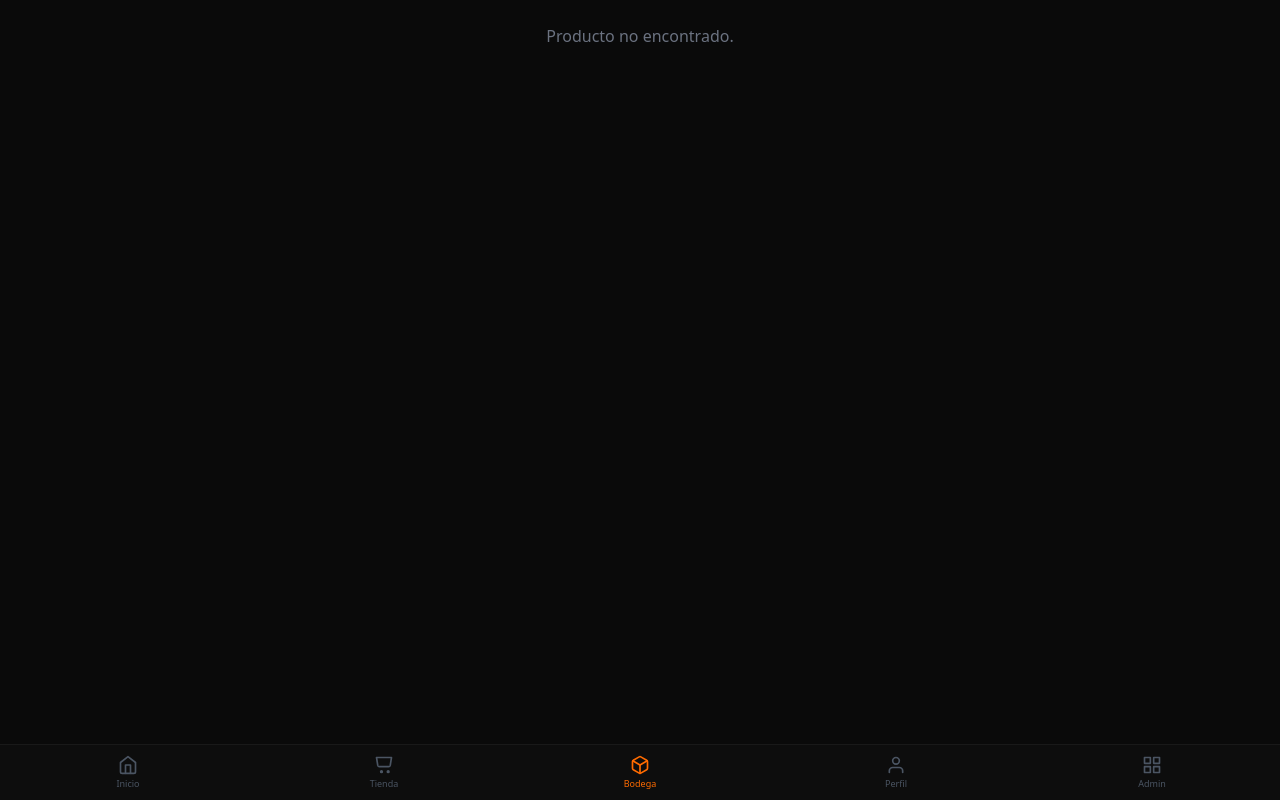
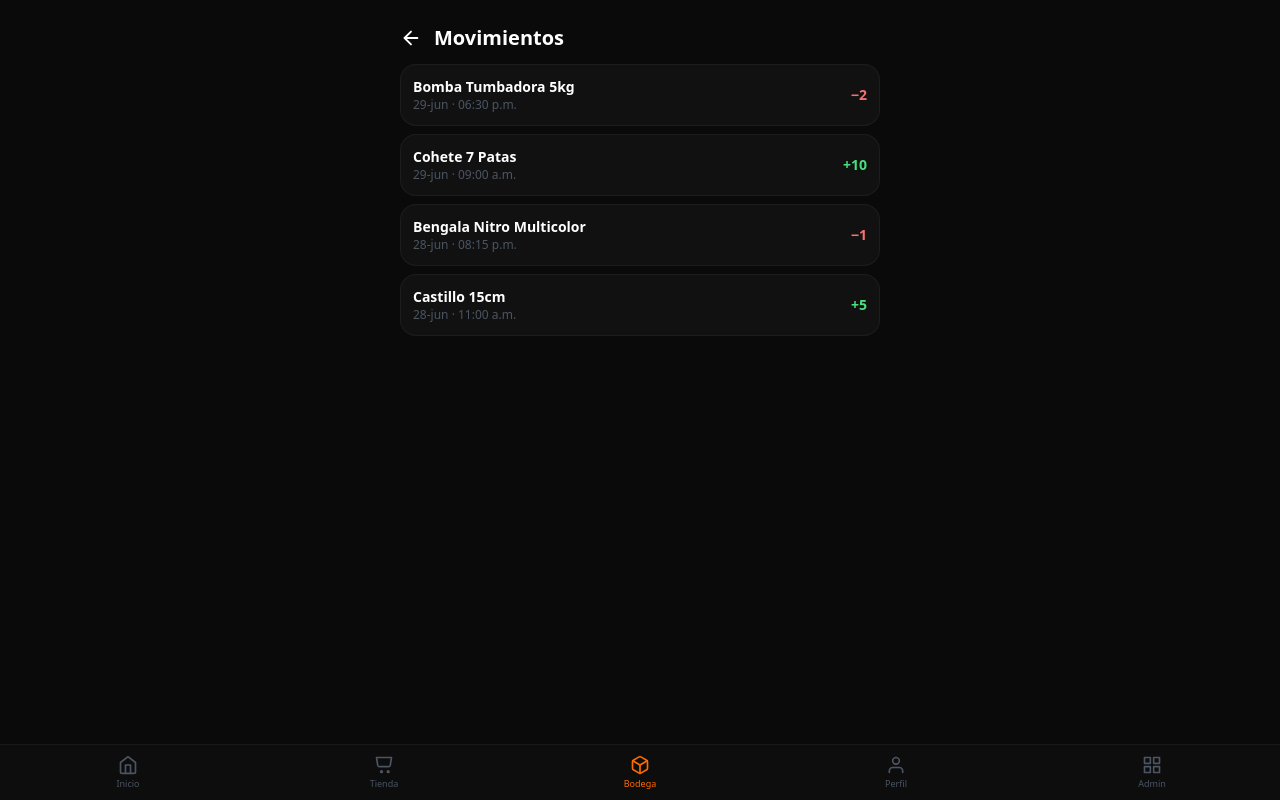
Before and after one commit to turbillon50/pirotecnia-kyo, a Next.js app: page /app/movimientos in a window 1280 px wide. Built offline with nearby package versions, Linux system fonts and the light colour scheme.

Commit message:
feat: pantalla movimientos

```diff
--- /dev/null
+++ b/src/app/app/movimientos/page.tsx
@@ -0,0 +1,51 @@
+'use client';
+import { motion } from 'framer-motion';
+import Link from 'next/link';
+import { demoMovements, demoProducts } from '@/lib/demo-data';
+import { IconArrowLeft } from '@/components/icons';
+
+export default function MovimientosPage() {
+  const getProduct = (id: number) => demoProducts.find((p) => p.id === id);
+
+  return (
+    <motion.main
+      initial={{ opacity: 0, y: 16 }}
+      animate={{ opacity: 1, y: 0 }}
+      transition={{ duration: 0.25 }}
+      className="max-w-lg mx-auto pb-4"
+    >
+      <div className="px-4 pt-6 pb-3 flex items-center gap-3">
+        <Link href="/app">
+          <IconArrowLeft c="#fff" s={22} />
+        </Link>
+        <h1 className="text-xl font-black text-white">Movimientos</h1>
+      </div>
+
+      <div className="px-4 space-y-2">
+        {demoMovements.map((m, i) => {
+          const p = getProduct(m.productoId);
+          const fecha = new Date(m.fecha);
+          return (
+            <motion.div
+              key={m.id}
+              initial={{ opacity: 0, y: 16 }}
+              animate={{ opacity: 1, y: 0 }}
+              transition={{ duration: 0.25, delay: 0.05 * i }}
+              className="bg-[#111] rounded-[var(--r-md)] p-3 border border-white/5 flex items-center justify-between"
+            >
+              <div>
+                <p className="text-white text-sm font-semibold">{p?.nombre}</p>
+                <p className="text-gray-600 text-xs">
+                  {fecha.toLocaleDateString('es-MX', { day: '2-digit', month: 'short' })} · {fecha.toLocaleTimeString('es-MX', { hour: '2-digit', minute: '2-digit' })}
+                </p>
+              </div>
+              <span className={`text-sm font-black ${m.tipo === 'venta' ? 'text-red-400' : 'text-green-400'}`}>
+                {m.tipo === 'venta' ? '−' : '+'}{m.cantidad}
+              </span>
+            </motion.div>
+          );
+        })}
+      </div>
+    </motion.main>
+  );
+}
```
